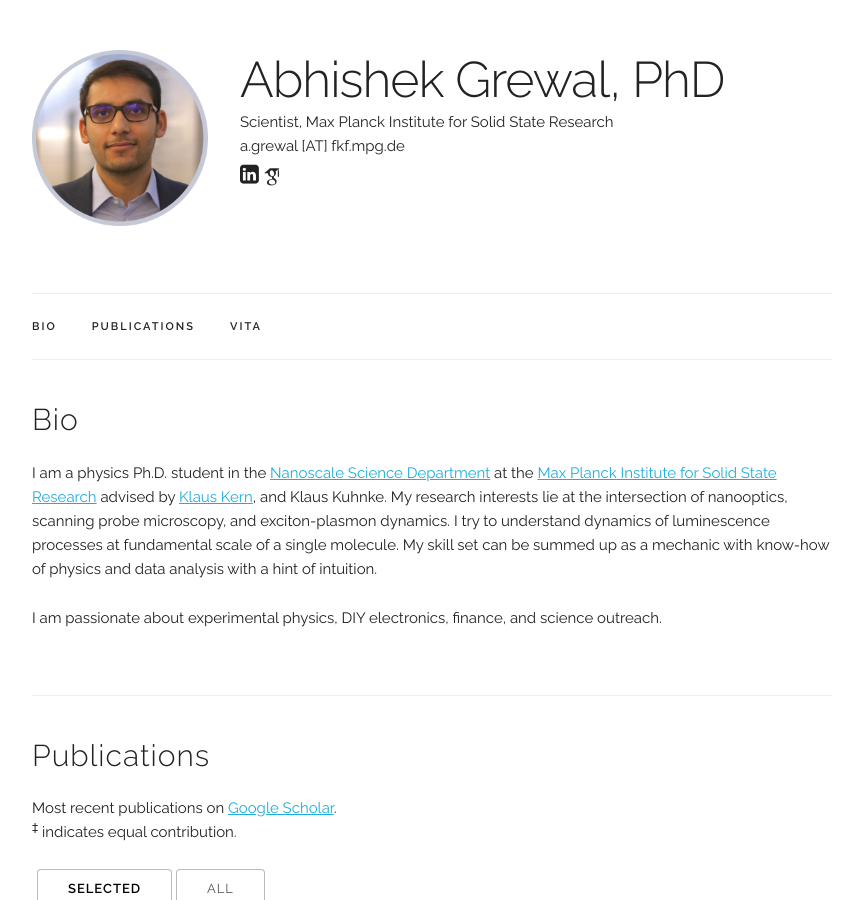
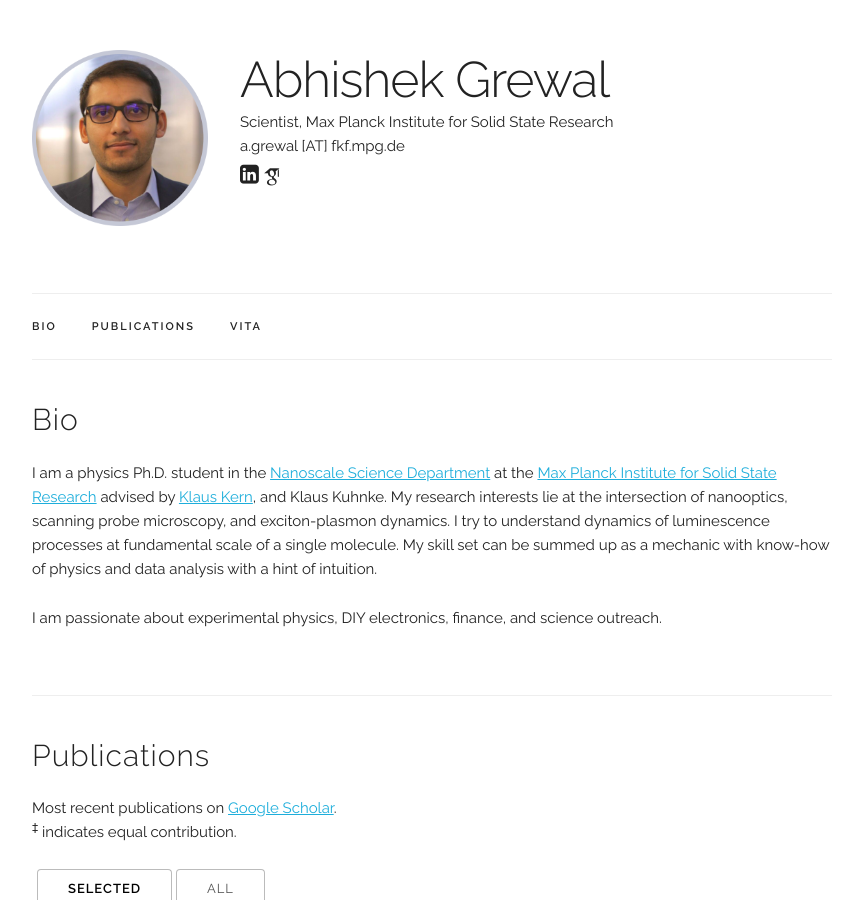
Before and after one commit to abhishekgrewal/abhishekgrewal.github.io, a Jekyll site: the page built from index.html, in a window 1280 px wide and 900 px high. Shown: the whole window, without its empty margins (208-1068 px from the left). Built offline with Jekyll 4.4.1, drawn with Linux system fonts in a browser that asks for light colours; some web fonts are replaced; some of the changed text lies outside the part shown.

Commit message:
Update main_info.yaml

```diff
--- a/_data/main_info.yaml
+++ b/_data/main_info.yaml
@@ -1,4 +1,4 @@
-name: "Abhishek Grewal, PhD"
+name: "Abhishek Grewal"
 title: "Scientist, Max Planck Institute for Solid State Research"
 email: "a.grewal [AT] fkf.mpg.de"
 profile_pic: "/assets/profile-pics/forwebpage.png"
```
